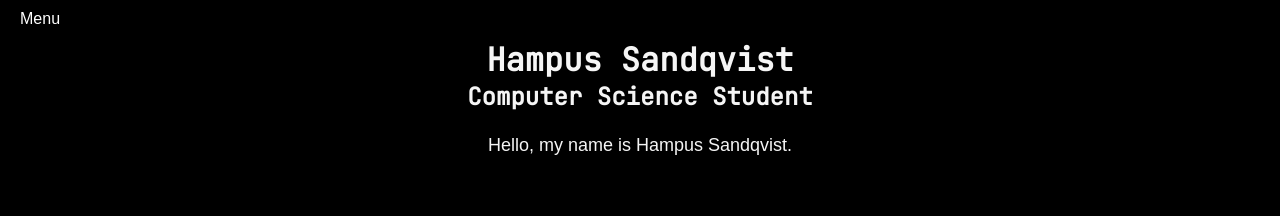
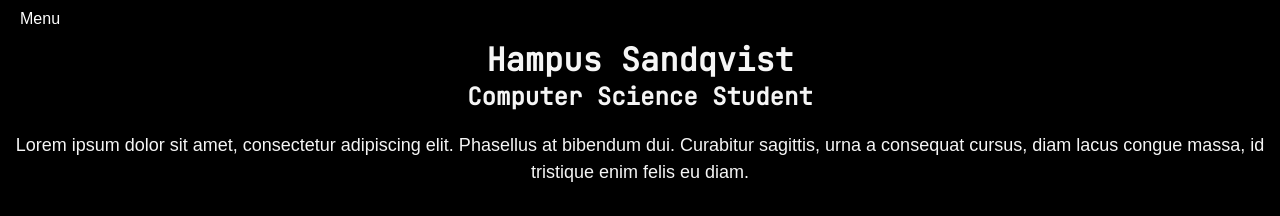
Before and after one commit to HSandqvist/HSandqvist.github.io, a plain HTML site: page index.html in a window 1280 px wide. Drawn offline with Linux system fonts and the light colour scheme.

Commit message:
added lorem ipsum

```diff
--- a/index.html
+++ b/index.html
@@ -26,7 +26,7 @@
             Computer Science Student
         </h2>
         <p style="text-align: center;">
-            Hello, my name is Hampus Sandqvist.
+            Lorem ipsum dolor sit amet, consectetur adipiscing elit. Phasellus at bibendum dui. Curabitur sagittis, urna a consequat cursus, diam lacus congue massa, id tristique enim felis eu diam.
         </p>
 
     </body>
```
